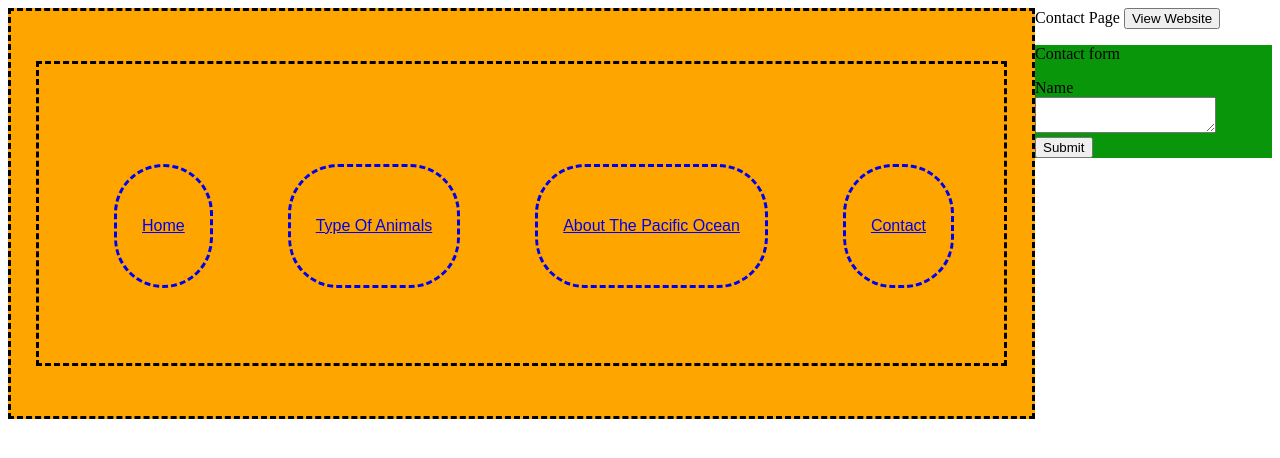
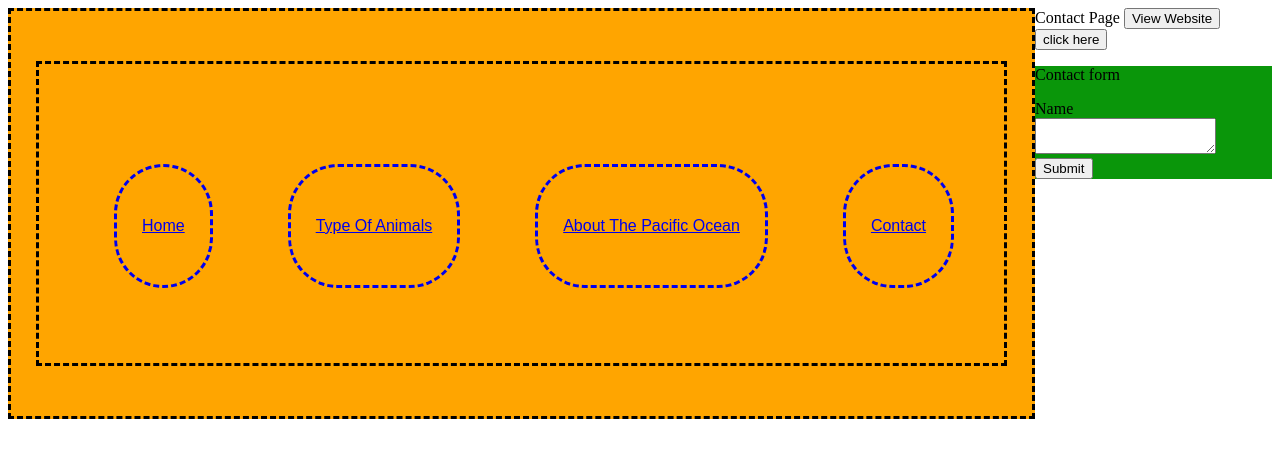
Before and after one commit to Nate-powers1/nate-powers1.github.io, a plain HTML site: page Contact.html in a window 1280 px wide. Drawn offline with Linux system fonts and the light colour scheme.

Commit message:
Update Contact.html

```diff
--- a/Contact.html
+++ b/Contact.html
@@ -1,6 +1,7 @@
 <!DOCTYPE html>
 <html>
 <script>
+
 alert("Welcome to my website");
 
 	</script>
@@ -15,6 +16,9 @@ alert("Welcome to my website");
         <a href="contact.html">Contact</a>
     </nav>
 </div>
+	<form>
+		<button class="button")>click here</button>
+	</form>
 <form id="form">
 	<p>Contact form</p>
 		<div class="name">Name</div>
```
